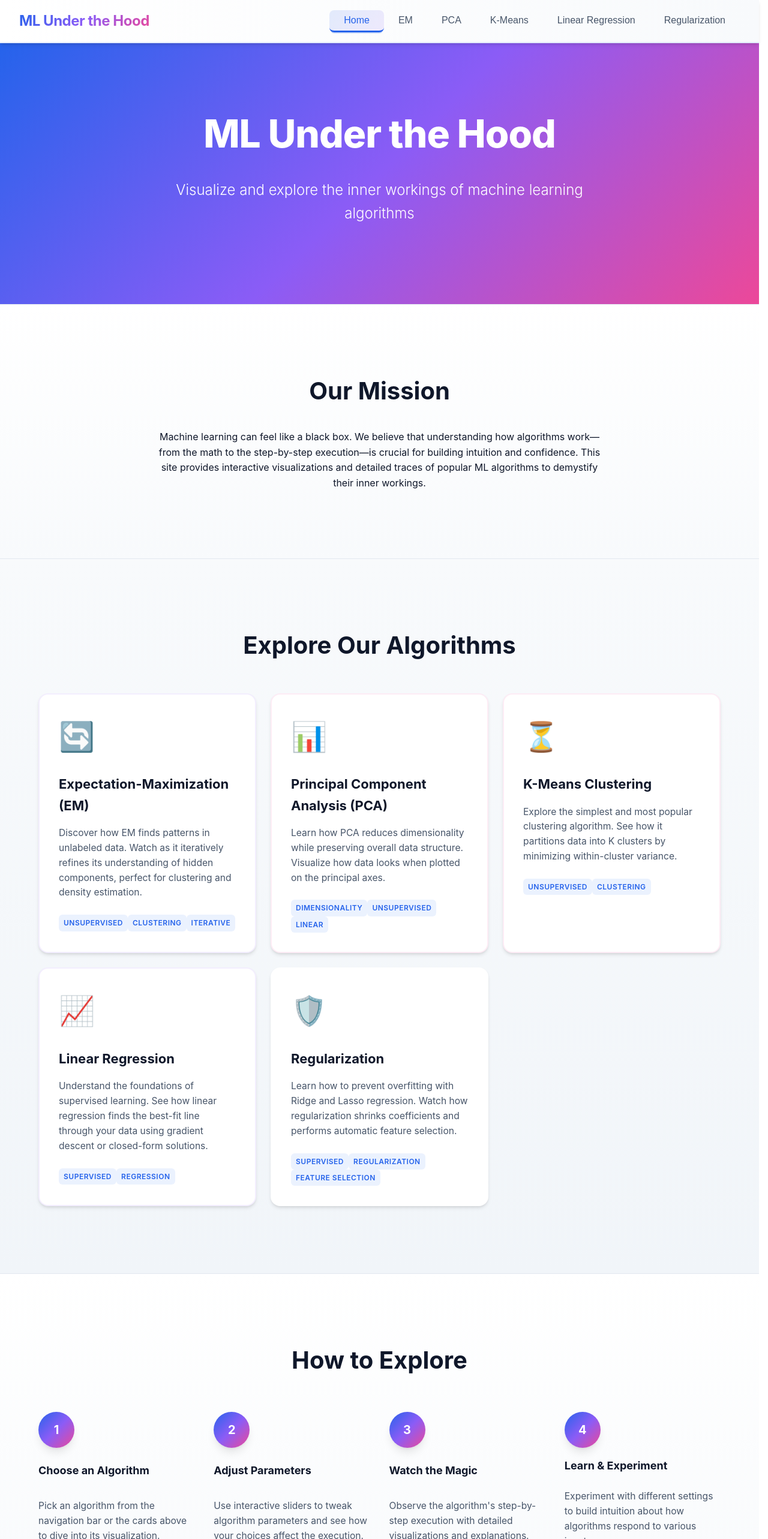
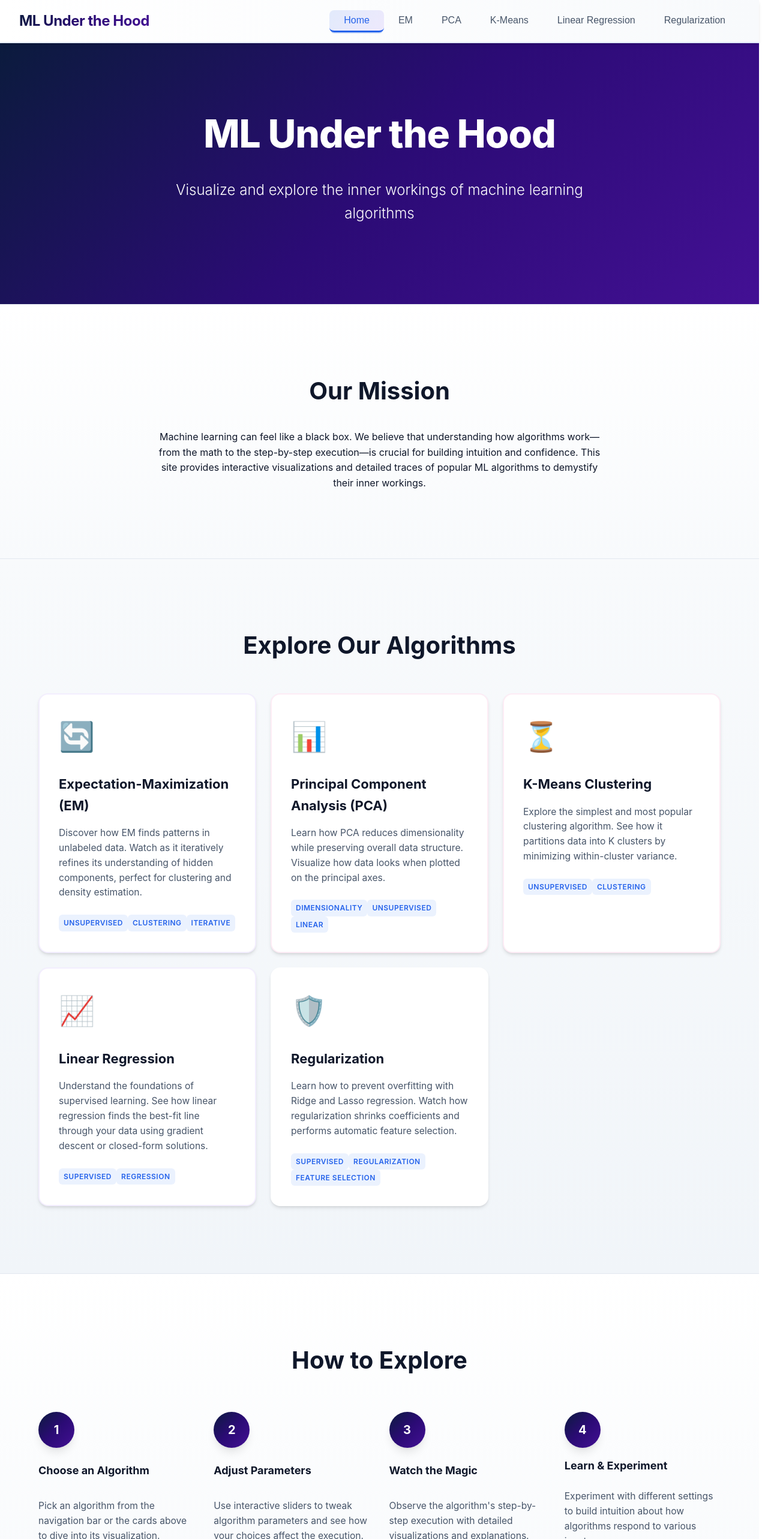
Before and after one commit to KaiiB/ml-under-the-hood-site, a React app in the folder frontend/: page / in a window 1280 px wide. Shown: the top 2566 px of the page at 60% size. Built offline with nearby package versions, Linux system fonts and the light colour scheme; no server answers; the HTML template or start-up script is replaced by a standard one.

Commit message:
color change

```diff
--- a/frontend/src/styles/global.css
+++ b/frontend/src/styles/global.css
@@ -151,7 +151,7 @@ html {
 .brand-title {
 	font-size: 1.5rem;
 	font-weight: 700;
-	background: linear-gradient(135deg, #2563eb 0%, #8b5cf6 50%, #ec4899 100%);
+	background: linear-gradient(135deg, #0b1b3d 0%, #2b0b75 50%, #431094 100%);
 	-webkit-background-clip: text;
 	-webkit-text-fill-color: transparent;
 	background-clip: text;
@@ -193,7 +193,7 @@ html {
 @keyframes underlineGrow { from { transform: scaleX(0); transform-origin: left; } to { transform: scaleX(1); transform-origin: left; } }
 
 /* -------------------- Home / hero / mission -------------------- */
-.hero { background: linear-gradient(135deg, #2563eb 0%, #8b5cf6 50%, #ec4899 100%); color: white; padding: 100px var(--spacing-xl); text-align: center; position: relative; overflow: hidden; }
+.hero { background: linear-gradient(135deg, #0b1b3d 0%, #2b0b75 50%, #431094 100%); color: white; padding: 100px var(--spacing-xl); text-align: center; position: relative; overflow: hidden; }
 .hero-content { position: relative; z-index: 1; max-width: 800px; margin: 0 auto; }
 .hero-title { font-size: clamp(2.5rem, 10vw, 4rem); font-weight: 800; margin-bottom: var(--spacing-lg); letter-spacing: -1px; animation: slideUp 0.8s ease-out; }
 .hero-subtitle { font-size: clamp(1rem, 3vw, 1.5rem); font-weight: 300; margin-bottom: var(--spacing-xl); opacity: 0.95; line-height: 1.6; animation: slideUp 0.8s ease-out 0.2s both; }
@@ -570,7 +570,7 @@ html {
 	width: 60px;
 	height: 60px;
 	flex: 0 0 60px;
-	background: linear-gradient(135deg, #2563eb 0%, #8b5cf6 50%, #ec4899 100%);
+	background: linear-gradient(135deg, #0b1b3d 0%, #2b0b75 50%, #431094 100%);
 	color: white;
 	font-size: 1.25rem;
 	font-weight: 700;
```
